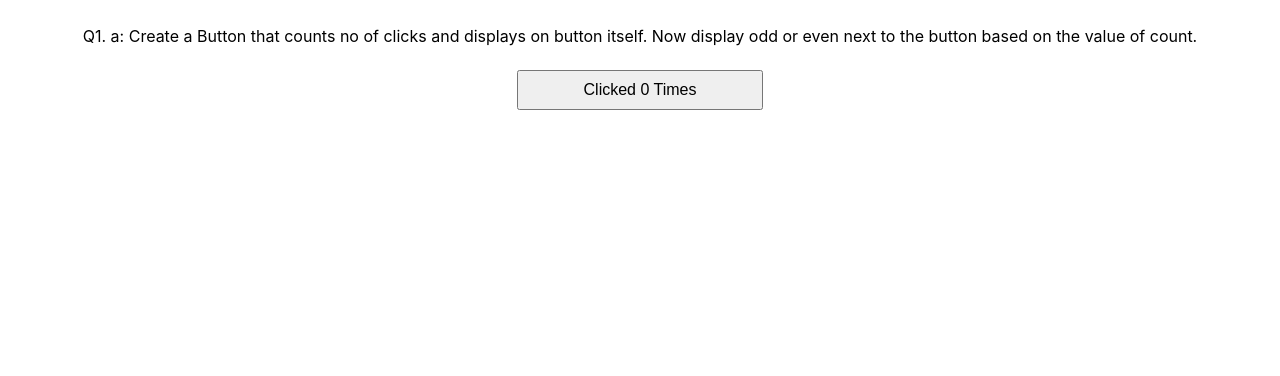
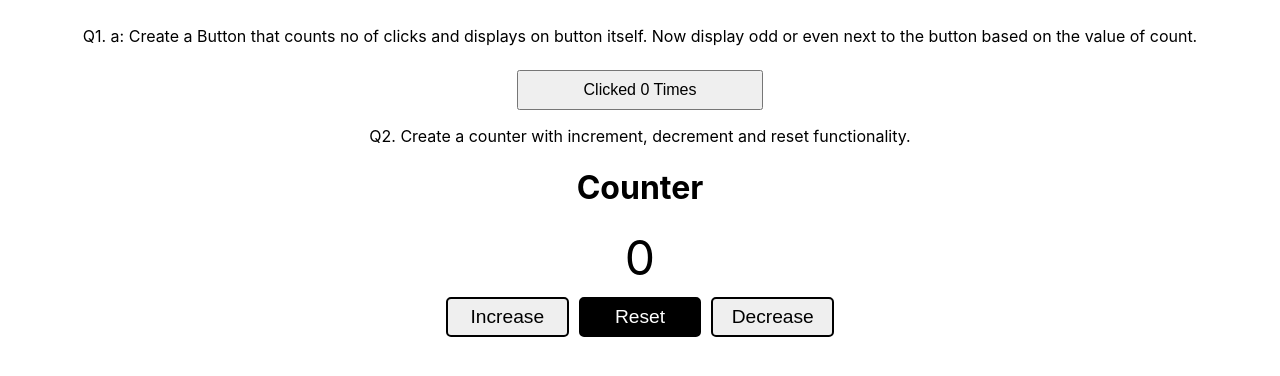
Before and after one commit to anshikachaurasiya-cedcoss/React, a React (Create React App) app: page / in a window 1280 px wide. Shown: the top 376 px of the page. Built offline with nearby package versions, Linux system fonts and the light colour scheme.

Commit message:
Q2. Create a counter with increment, decrement and reset functionality.

```diff
--- a/src/App.css
+++ b/src/App.css
@@ -38,6 +38,22 @@
   }
 }
 /* my editing */
-button{
-  margin-top: 2%;
+
+.idBtn{
+  border:2px solid black;
+  border-radius:5px;
+  height:40px;
+  width:10%;
+  font-size: 1.2rem;
 }
+.resetBtn{
+  border:2px solid black;
+  border-radius:5px;
+  height:40px;
+  width:10%;
+  margin:0.8%;
+  background-color:black;
+  color:white;
+  margin: 0.8%;
+  font-size: 1.2rem;
+}
--- a/src/App.js
+++ b/src/App.js
@@ -1,12 +1,15 @@
 import logo from './logo.svg';
 import './App.css';
 import Task1 from './Components/Task1';
+import Task2 from './Components/Task2';
 
 function App() {
   return (
     <div className="App">
       <span>Q1. a: Create a Button that counts no of clicks and displays on button itself.  Now display odd or even next to the button based on the value of count.</span>
       <Task1/>
+      <span>Q2. Create a counter with increment, decrement and reset functionality.</span>
+      <Task2/>
     </div>
   );
 }
--- a/src/Components/Task1.js
+++ b/src/Components/Task1.js
@@ -22,7 +22,7 @@ export class Task1 extends Component {
     render() {
         return (
         <div>
-            <button onClick={this.check} style={{height:'40px',width:'20%',fontSize:'1rem'}}>Clicked {this.state.count} Times</button>
+            <button onClick={this.check} style={{height:'40px',width:'20%',fontSize:'1rem',marginTop:'2%'}}>Clicked {this.state.count} Times</button>
             <p>{this.state.msg}</p>
         </div>
         )
--- /dev/null
+++ b/src/Components/Task2.js
@@ -0,0 +1,41 @@
+import React, { Component } from 'react'
+
+export class Task2 extends Component {
+    constructor(props) {
+      super(props)
+
+      this.state = {
+         count:0
+      }
+    }
+    increase=()=>{
+        this.setState({
+            count:this.state.count+1
+        })
+    }
+    reset=()=>{
+        this.setState({
+            count:0
+        })
+    }
+    decrease=()=>{
+        if(this.state.count!==0)
+        {
+            this.setState({count:this.state.count-1})
+        }
+    }
+  render() {
+    return (
+      <div>
+        <h1>Counter</h1>
+        <span style={{fontSize:'3rem'}}>{this.state.count}</span>
+        <br></br>
+        <button className='idBtn' onClick={this.increase}>Increase</button>
+        <button className='resetBtn' onClick={this.reset}>Reset</button>
+        <button className='idBtn' onClick={this.decrease}>Decrease</button>
+      </div>
+    )
+  }
+}
+
+export default Task2
```
